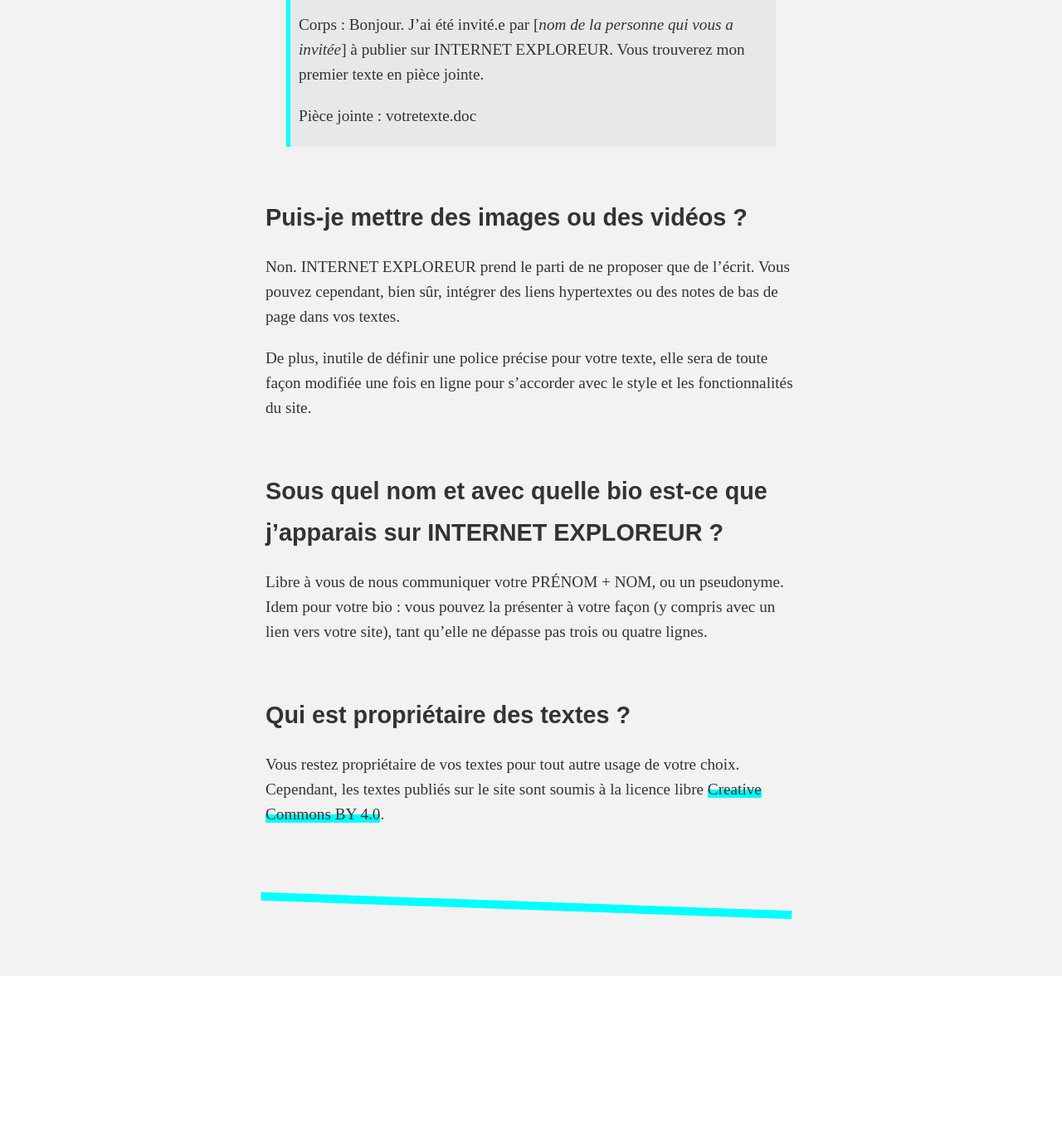
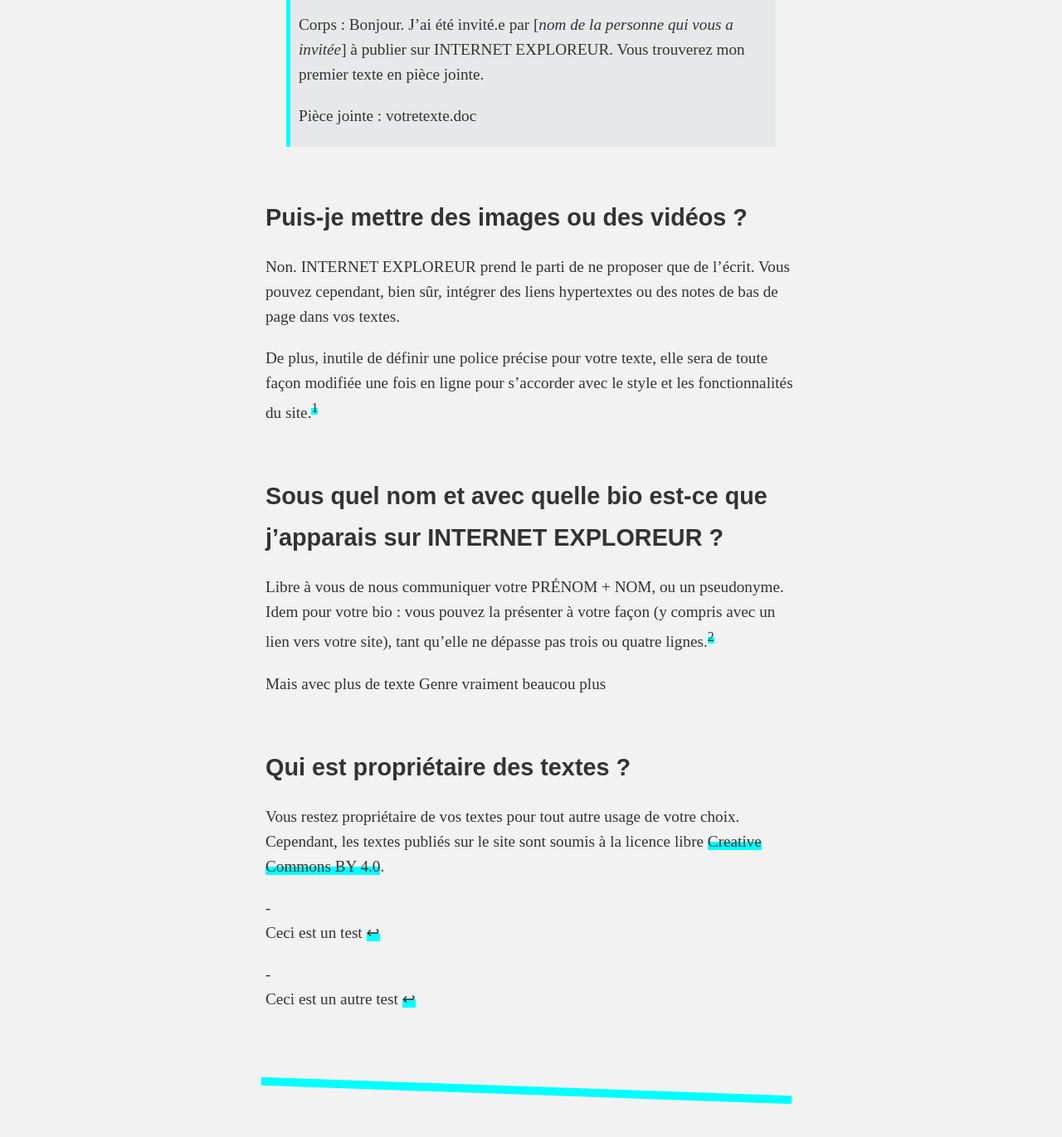
Before and after one commit to PQuod/Maipo, a Jekyll site: the page built from faq.md, in a window 1280 px wide and 1400 px high, scrolled down 2364 px. Shown: the top 1371 px of the window at 83% size. Built offline with Jekyll 4.4.1, drawn with Linux system fonts in a browser that asks for light colours; before the commit the page ends 3541 px from its top, so only the background shows below that.

Commit message:
Update faq.md

```diff
--- a/faq.md
+++ b/faq.md
@@ -52,11 +52,17 @@ Un email type donne donc quelque chose de ce genre :
 
 Non. INTERNET EXPLOREUR prend le parti de ne proposer que de l'écrit. Vous pouvez cependant, bien sûr, intégrer des liens hypertextes ou des notes de bas de page dans vos textes.
 
-De plus, inutile de définir une police précise pour votre texte, elle sera de toute façon modifiée une fois en ligne pour s'accorder avec le style et les fonctionnalités du site.
+De plus, inutile de définir une police précise pour votre texte, elle sera de toute façon modifiée une fois en ligne pour s'accorder avec le style et les fonctionnalités du site.[^1]
+
+[^1]: Ceci est un test
 
 ## Sous quel nom et avec quelle bio est-ce que j'apparais sur INTERNET EXPLOREUR ?
 
-Libre à vous de nous communiquer votre PRÉNOM + NOM, ou un pseudonyme. Idem pour votre bio : vous pouvez la présenter à votre façon (y compris avec un lien vers votre site), tant qu'elle ne dépasse pas trois ou quatre lignes.
+Libre à vous de nous communiquer votre PRÉNOM + NOM, ou un pseudonyme. Idem pour votre bio : vous pouvez la présenter à votre façon (y compris avec un lien vers votre site), tant qu'elle ne dépasse pas trois ou quatre lignes.[^bignote]
+
+[^bignote]: Ceci est un autre test
+  Mais avec plus de texte
+  Genre vraiment beaucou plus
 
 ## Qui est propriétaire des textes ?
 
```
